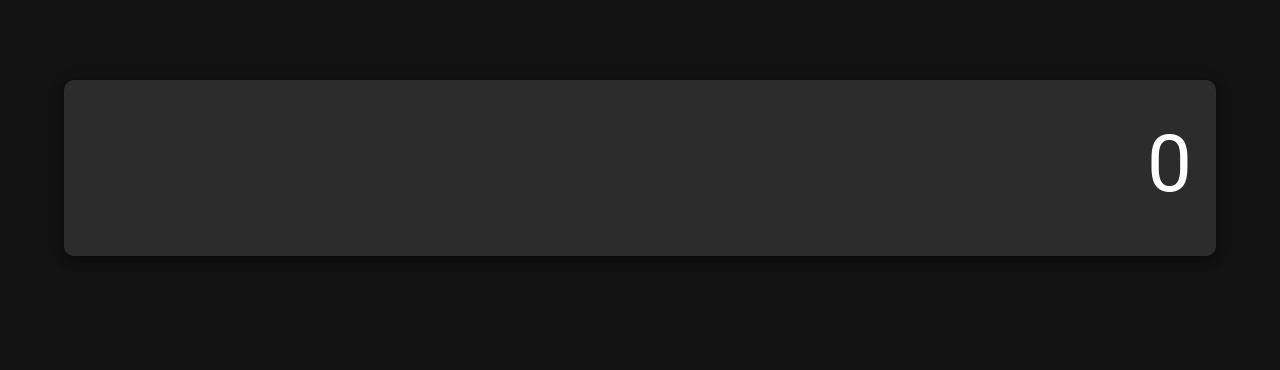
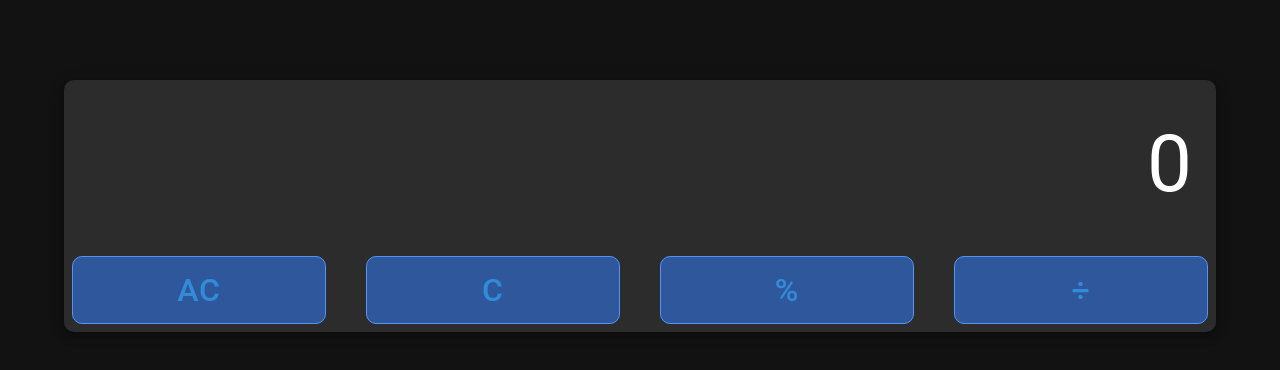
Before and after one commit to DarioBarrionuevo/calculator-test, a React (Vite) app: page / in a window 1280 px wide. Shown: the top 370 px of the page. Built offline with nearby package versions, Linux system fonts and the light colour scheme.

Commit message:
Added row of sigButtons

```diff
--- a/src/App.tsx
+++ b/src/App.tsx
@@ -1,5 +1,6 @@
 import { Container, Grid, Paper, styled } from "@mui/material";
 import { useState } from "react";
+import SignButton from "./Components/SignButton";
 
 // Styled components
 const Calculator = styled(Paper)(({ theme }) => ({
@@ -36,6 +37,28 @@ function App() {
           <Grid item xs={12}>
             <Display>{currentValue}</Display>
           </Grid>
+          <Grid item container columnSpacing={5}>
+            <SignButton
+              operation={"AC"}
+              pickOperation={pickOperation}
+              selectedOperation={operation}
+            />
+            <SignButton
+              operation={"C"}
+              pickOperation={pickOperation}
+              selectedOperation={operation}
+            />
+            <SignButton
+              operation={"%"}
+              pickOperation={pickOperation}
+              selectedOperation={operation}
+            />
+            <SignButton
+              operation={"÷"}
+              pickOperation={pickOperation}
+              selectedOperation={operation}
+            />
+          </Grid>
         </Grid>
       </Calculator>
     </Container>
--- a/src/Components/SignButton.tsx
+++ b/src/Components/SignButton.tsx
@@ -18,7 +18,7 @@ const SignButton: React.FC<SignButtonProps> = ({
   selectedOperation,
 }) => {
   return (
-    <Grid item>
+    <Grid item xs={3}>
       <StyledButton
         fullWidth
         variant="outlined"
--- a/src/theme.tsx
+++ b/src/theme.tsx
@@ -16,7 +16,7 @@ const theme = createTheme({
   },
   typography: {
     button: {
-      fontSize: "1.5rem",
+      fontSize: "2rem",
     },
   },
 });
```
